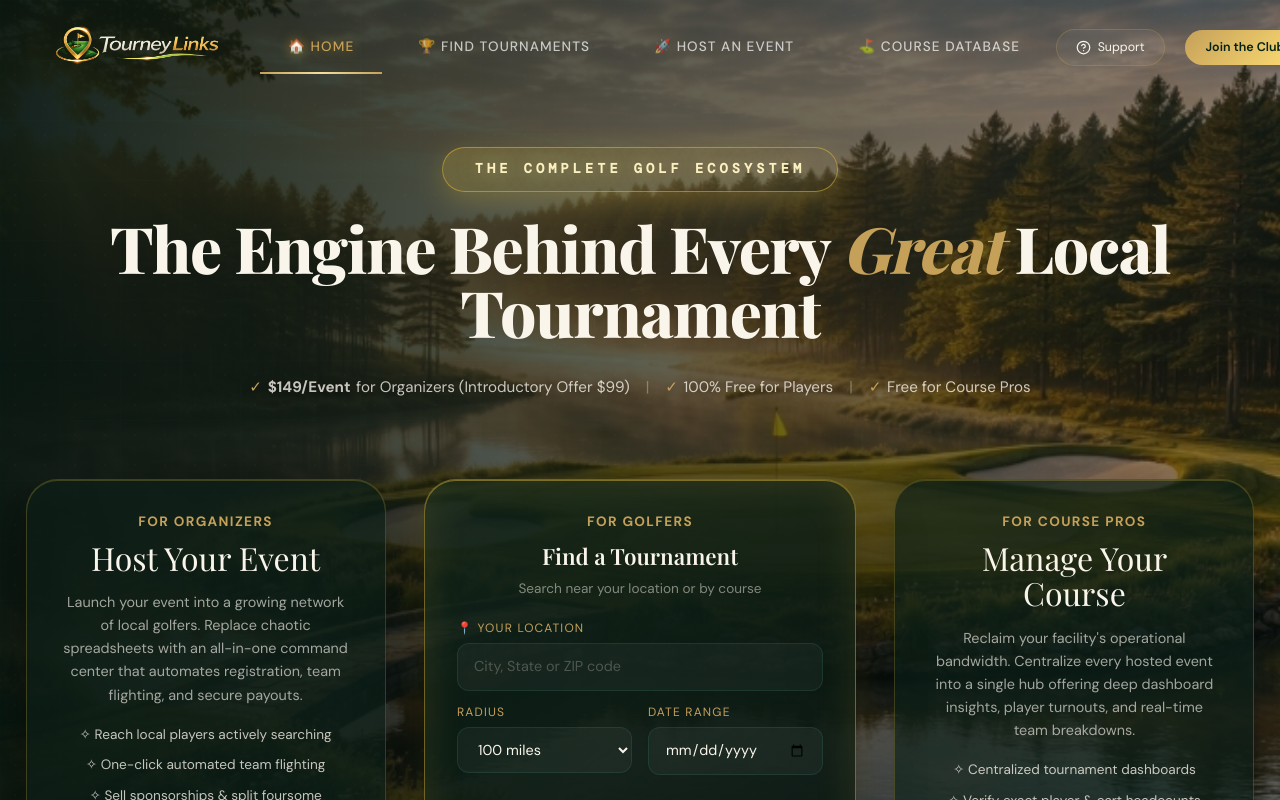
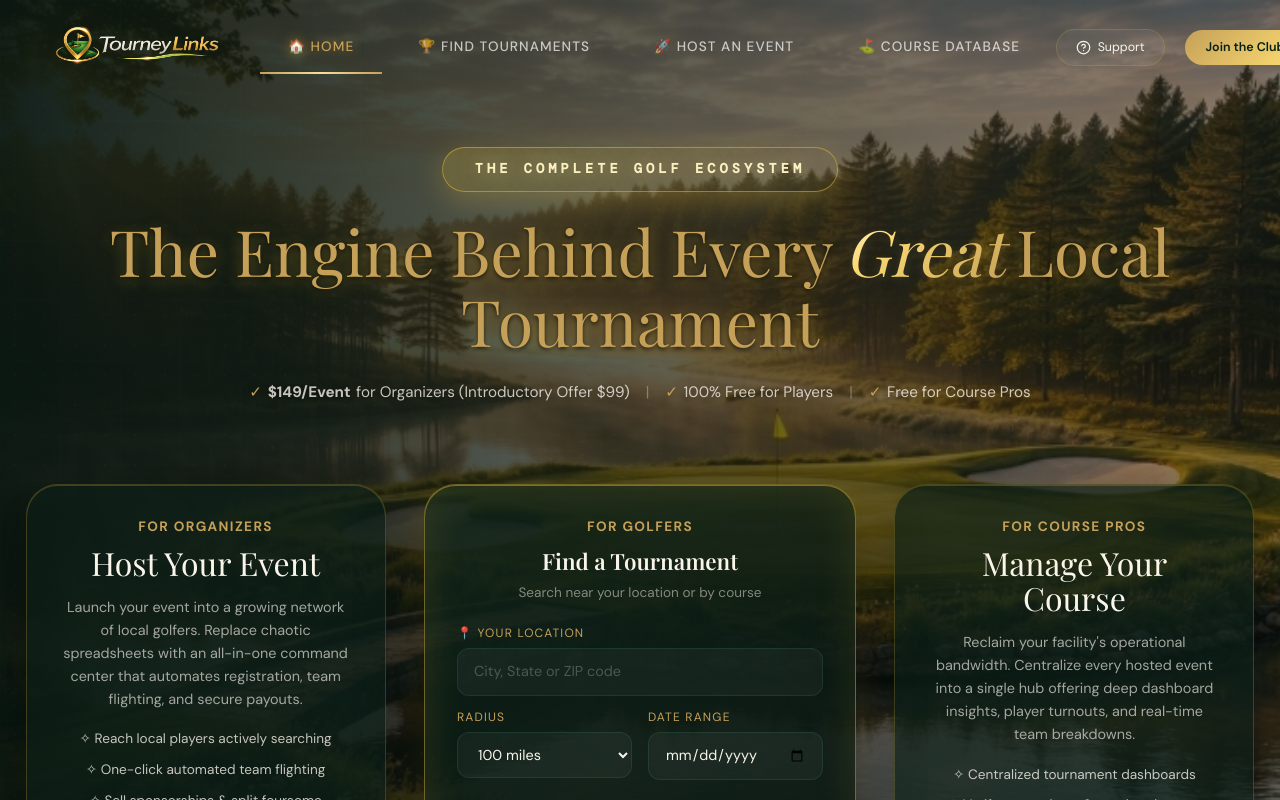
Before and after one commit to mattisaman/tourneylinks, a Next.js app in the folder tourneylinks-web/: page / in a window 1280 px wide. Shown: the top 800 px of the page. Built offline with nearby package versions, Linux system fonts and the light colour scheme; no server answers.

Commit message:
UI: Replicated tournament directory title aesthetic onto home page hero, and added completely immersive dark hero header to Campaign Builder to prevent nav overlap

```diff
--- a/tourneylinks-web/src/app/host/page.tsx
+++ b/tourneylinks-web/src/app/host/page.tsx
@@ -1477,19 +1477,29 @@ export default function HostLiveCampaignBuilder() {
        <div style={{ position: 'absolute', top: '-10%', left: '-5%', width: '500px', height: '500px', background: 'radial-gradient(circle, rgba(212,175,55,0.15) 0%, rgba(212,175,55,0) 70%)', filter: 'blur(80px)', pointerEvents: 'none', zIndex: 0 }}></div>
        <div style={{ position: 'absolute', top: '20%', right: '-10%', width: '600px', height: '600px', background: 'radial-gradient(circle, rgba(34,74,44,0.1) 0%, rgba(34,74,44,0) 70%)', filter: 'blur(100px)', pointerEvents: 'none', zIndex: 0 }}></div>
 
-       {/* Global Title Header */}
-       <div style={{ background: 'rgba(255, 255, 255, 0.7)', backdropFilter: 'blur(20px)', WebkitBackdropFilter: 'blur(20px)', borderBottom: '1px solid rgba(255,255,255,0.5)', padding: '1.5rem 0', position: 'sticky', top: 0, zIndex: 100, boxShadow: '0 4px 30px rgba(0,0,0,0.03)' }}>
-          <div style={{ maxWidth: '1600px', margin: '0 auto', padding: '0 2rem', display: 'flex', justifyContent: 'space-between', alignItems: 'center' }}>
-             <div style={{ display: 'flex', alignItems: 'center', gap: '1rem' }}>
-                <div style={{ width: '40px', height: '40px', borderRadius: '10px', background: 'linear-gradient(135deg, var(--gold) 0%, #b8952a 100%)', display: 'flex', alignItems: 'center', justifyContent: 'center', boxShadow: '0 4px 10px rgba(212,175,55,0.3)' }}>
-                   <span style={{ fontSize: '1.2rem' }}>✨</span>
+       {/* Global Title Header - Dark Immersive Hub */}
+       <div style={{
+          position: 'relative',
+          background: 'linear-gradient(to bottom, rgba(7, 18, 11, 0.75), rgba(5, 11, 8, 0.95)), url(/hero-bg-4.jpg)',
+          backgroundSize: 'cover',
+          backgroundPosition: 'center 40%',
+          paddingTop: '6rem', // Clears absolute global nav
+          paddingBottom: '2.5rem',
+          borderBottom: '1px solid rgba(212,175,55,0.15)',
+          boxShadow: '0 10px 40px rgba(0,0,0,0.3) inset',
+          zIndex: 10
+       }}>
+          <div style={{ maxWidth: '1600px', margin: '0 auto', padding: '0 2rem', display: 'flex', justifyContent: 'space-between', alignItems: 'flex-end' }}>
+             <div style={{ display: 'flex', alignItems: 'center', gap: '1.25rem' }}>
+                <div style={{ width: '50px', height: '50px', borderRadius: '12px', background: 'linear-gradient(135deg, var(--gold) 0%, #b8952a 100%)', display: 'flex', alignItems: 'center', justifyContent: 'center', boxShadow: '0 4px 15px rgba(212,175,55,0.4)' }}>
+                   <span style={{ fontSize: '1.4rem' }}>⛳</span>
                 </div>
                 <div>
-                   <div style={{ fontSize: '0.75rem', fontWeight: 800, color: 'var(--mist)', letterSpacing: '0.15em', textTransform: 'uppercase', marginBottom: '0.2rem' }}>Administration Hub</div>
-                   <h1 style={{ fontFamily: 'Playfair Display, serif', fontSize: '2.2rem', color: 'var(--forest)', margin: 0, textShadow: '0 2px 4px rgba(0,0,0,0.05)' }}>Live Campaign Builder</h1>
+                   <div style={{ fontSize: '0.8rem', fontWeight: 800, color: 'var(--gold)', letterSpacing: '0.15em', textTransform: 'uppercase', marginBottom: '0.3rem', opacity: 0.9 }}>Administration Hub</div>
+                   <h1 style={{ fontFamily: 'Playfair Display, serif', fontSize: '2.5rem', color: '#fff', margin: 0, textShadow: '0 2px 10px rgba(0,0,0,0.5)', lineHeight: 1.1 }}>Live Campaign Builder</h1>
                 </div>
              </div>
-             <div style={{ fontSize: '0.85rem', color: 'var(--mist)', display: 'flex', alignItems: 'center', gap: '0.5rem', background: 'rgba(0,0,0,0.03)', padding: '0.5rem 1rem', borderRadius: '20px' }}>
+             <div style={{ fontSize: '0.85rem', color: '#fff', fontWeight: 600, display: 'flex', alignItems: 'center', gap: '0.5rem', background: 'rgba(0,0,0,0.3)', border: '1px solid rgba(255,255,255,0.1)', padding: '0.5rem 1rem', borderRadius: '20px', backdropFilter: 'blur(10px)' }}>
                 <div style={{ width: '8px', height: '8px', borderRadius: '50%', background: '#2ecc71', boxShadow: '0 0 10px rgba(46,204,113,0.5)' }}></div>
                 Draft Auto-saved at {new Date().toLocaleTimeString()}
              </div>
--- a/tourneylinks-web/src/components/ui/Hero.tsx
+++ b/tourneylinks-web/src/components/ui/Hero.tsx
@@ -24,8 +24,18 @@ export default function Hero() {
               backdropFilter: 'blur(16px)',
               textShadow: '0 0 20px rgba(251, 240, 192, 0.5)'
           }}>The Complete Golf Ecosystem</div>
-          <h1 className="hero-headline" style={{ maxWidth: 'none', textAlign: 'center' }}>
-            The Engine Behind Every <em>Great</em> Local Tournament
+          <h1 style={{
+            fontSize: 'clamp(2.5rem, 5vw, 4.5rem)',
+            fontFamily: 'var(--font-serif), serif',
+            color: 'var(--gold)',
+            margin: '0 0 1rem 0',
+            textAlign: 'center',
+            padding: 0,
+            fontWeight: 400,
+            lineHeight: 1.1,
+            textShadow: '0 4px 15px rgba(212,175,55,0.4), 0 2px 4px rgba(0,0,0,0.8)'
+          }}>
+            The Engine Behind Every <em className="metallic-text" style={{ fontStyle: 'italic', padding: '0 0.1em' }}>Great</em> Local Tournament
           </h1>
           <div style={{ display: 'flex', flexWrap: 'wrap', alignItems: 'center', justifyContent: 'center', gap: '1rem', fontSize: '0.95rem', color: 'rgba(245,240,232,0.8)', marginTop: '0.5rem', marginBottom: '2rem', fontFamily: 'var(--font-sans), sans-serif', textShadow: '0 2px 10px rgba(0,0,0,0.5)' }}>
             <span style={{ display: 'flex', alignItems: 'center', gap: '0.35rem' }}><span style={{ color: 'var(--gold)' }}>✓</span> <b>$149/Event</b> for Organizers (Introductory Offer $99)</span>
```
